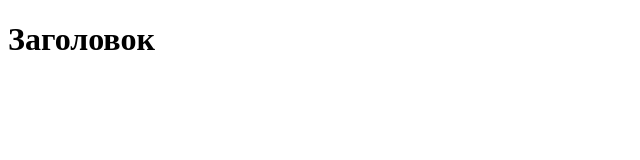
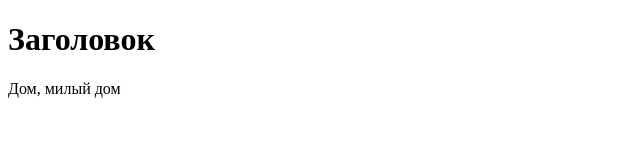
Before and after one commit to Sanchez91/project-test-for-home, a plain HTML site: page index.html in a window 1280 px wide. Shown: the whole page, without its empty margins (0-640 px from the left). Drawn offline with Linux system fonts and the light colour scheme.

Commit message:
checkout last cheange

```diff
--- a/index.html
+++ b/index.html
@@ -8,5 +8,6 @@
 </head>
 <body>
     <h1>Заголовок</h1>
+    <p>Дом, милый дом</p>
 </body>
 </html>
```
